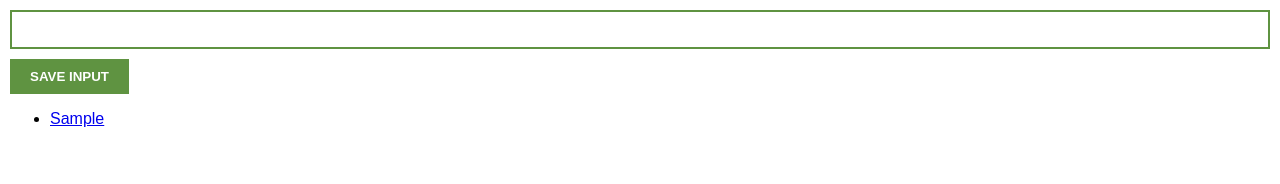
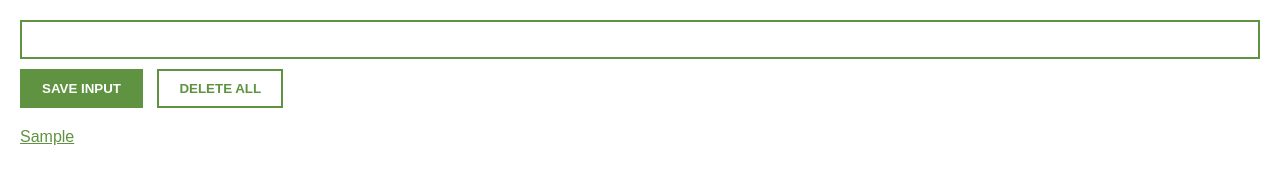
Before and after one commit to CarlEvaristo/chrome-extension, a browser extension: page index.html in a window 1280 px wide. Both pictures are taken after typing "Sample" into the empty fields and a click on the button "SAVE INPUT". Drawn offline with Linux system fonts and the light colour scheme.

Commit message:
added buttons and functionality

```diff
--- a/index.html
+++ b/index.html
@@ -9,6 +9,7 @@
         <input type="text" id="input-el">
         <!-- Create a SAVE INPUT button with id="input-btn" -->
         <button id="input-btn">SAVE INPUT</button>
+        <button id="delete-btn">DELETE ALL</button>
         <ul id="ul-el"></ul>
 
         <script src="index.js"></script>
--- a/index.js
+++ b/index.js
@@ -1,20 +1,34 @@
+// chrome://extensions/
 let myArray = []
+
 const inputEl = document.getElementById("input-el")
 const btnEl = document.getElementById("input-btn")
 const ulEl = document.getElementById("ul-el")
+const delBtnEl = document.getElementById("delete-btn")
 
-function clickHandler() {
-    console.log("Button clicked!")
+let leadsFromLocalStorage = JSON.parse(localStorage.getItem("myLeads"))
+
+if (Boolean(leadsFromLocalStorage)) {
+    myArray = leadsFromLocalStorage;
+    renderLeads()
 }
 
 btnEl.addEventListener("click", function() {
     myArray.push(inputEl.value);
+    localStorage.setItem("myLeads", JSON.stringify(myArray))
     inputEl.value = ""
+    renderLeads()
+})
+
+delBtnEl.addEventListener("click", function() {
+    localStorage.removeItem("myLeads")
+    myArray = []
     renderLeads()
 })
 
 function renderLeads() {
     let listItems = ""
+
     for (let i = 0; i < myArray.length; i++) {
         listItems += `
         <li>
@@ -22,16 +36,4 @@ function renderLeads() {
         </li>`
     }
     ulEl.innerHTML = listItems
-
-//     ulEl.textContent = ""
-//     for (let i = 0; i < myArray.length; i++) {
-//         const liEl = document.createElement("li")
-//         const aEl = document.createElement("a")
-//         aEl.textContent = myArray[i]
-//         aEl.setAttribute("href", "https://" + myArray[i])
-//         aEl.setAttribute("target", "_blank")
-//         liEl.append(aEl)
-//         ulEl.append(liEl)
-//     }
-
 }
--- a/styles.css
+++ b/styles.css
@@ -1,7 +1,8 @@
 body {
     margin:0;
-    padding: 10px;
+    padding: 20px;
     font-family: Arial, Helvetica, sans-serif;
+    min-width: 400px;
 }
 
 input {
@@ -12,10 +13,27 @@ input {
 }
 
 button {
-    margin-top:10px;
+    margin:10px 10px 0 0;
     padding:10px 20px;
-    border:none;
+    border: solid 2px #5f9341;
     background:#5f9341;
     color:#fff;
     font-weight: 600;
 }
+ul {
+    margin-top: 20px;
+    list-style: none;
+    padding-left:0;
+}
+
+li {
+    margin-top: 5px;
+}
+
+li a {
+    color: #5f9341;
+}
+#delete-btn {
+    background: white;
+    color: #5f9341;
+}
```
Also changed, not shown: icon.png (added), manifest.json (added).
